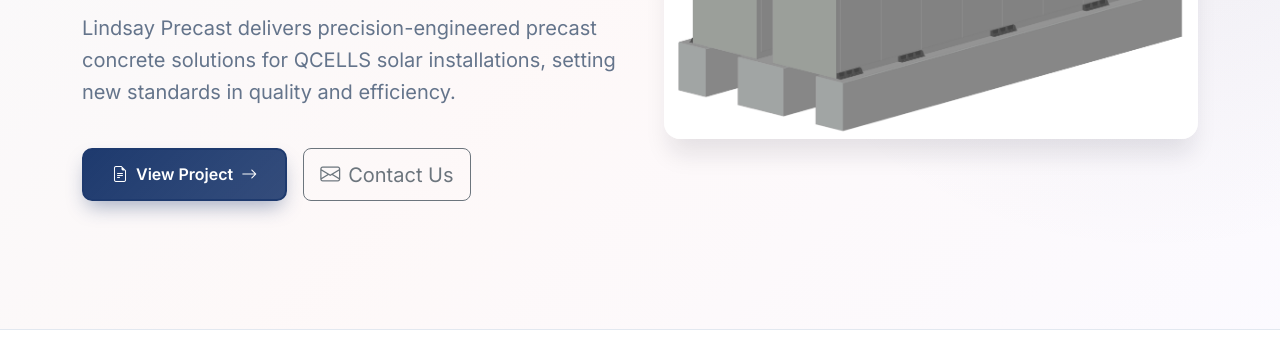
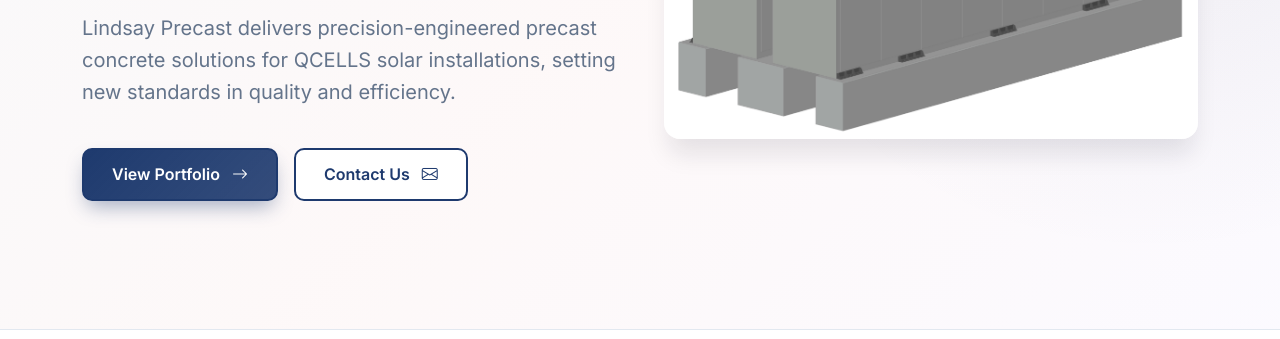
Before and after one commit to OnelioViera/bootstrap, a plain HTML site: page index.html in a window 1280 px wide. Shown: the part 461-800 px from the top of the page. Drawn offline with nearby package versions, Linux system fonts and the light colour scheme.

Commit message:
Add dynamic buttons support - add/remove buttons from CMS

```diff
--- a/content/hero.json
+++ b/content/hero.json
@@ -1,8 +1,20 @@
 {
   "badge": "Lindsay Precast - Industry Leader",
-  "title": "QCELLS Grade Beam Cowboy II Bess",
+  "title": "QCELLS Cowboy II BESS: Precision Grade Beams for Battery Energy Storage",
   "subtitle": "Lindsay Precast delivers precision-engineered precast concrete solutions for QCELLS solar installations, setting new standards in quality and efficiency.",
-  "primaryButton": "View Project",
-  "secondaryButton": "Learn More",
+  "buttons": [
+    {
+      "text": "View Portfolio",
+      "url": "#projects",
+      "style": "primary",
+      "icon": "bi-arrow-right"
+    },
+    {
+      "text": "Contact Us",
+      "url": "#contact",
+      "style": "secondary",
+      "icon": "bi-envelope"
+    }
+  ],
   "heroImage": "/images/2025-11-26_08-30-53.png"
 }
--- a/index.html
+++ b/index.html
@@ -38,14 +38,13 @@
                             Lindsay Precast delivers precision-engineered precast concrete solutions for QCELLS
                             solar installations, setting new standards in quality and efficiency.
                         </p>
-                        <div class="d-flex flex-wrap gap-3 animate-on-scroll delay-3">
-                            <button class="btn btn-primary-gradient btn-lg d-flex align-items-center gap-2">
-                                <i class="bi bi-file-earmark-text"></i>
-                                View Portfolio
-                            </button>
-                            <a href="#contact-form" class="btn btn-outline-secondary btn-lg d-flex align-items-center gap-2">
-                                <i class="bi bi-envelope"></i>
-                                Contact Us
+                        <div class="d-flex flex-wrap gap-3 animate-on-scroll delay-3 hero-buttons">
+                            <!-- Buttons loaded dynamically from CMS -->
+                            <a href="#projects" class="btn btn-primary-gradient btn-lg">
+                                View Portfolio <i class="bi bi-arrow-right ms-2"></i>
+                            </a>
+                            <a href="#contact" class="btn btn-secondary-outline btn-lg">
+                                Contact Us <i class="bi bi-envelope ms-2"></i>
                             </a>
                         </div>
                     </div>
--- a/js/content-loader.js
+++ b/js/content-loader.js
@@ -36,12 +36,10 @@ async function loadHeroContent() {
     // Update title
     const title = document.querySelector('.hero-section .heading-xl');
     if (title) {
-        // Split title for styling - first part normal, rest with gradient
-        const words = content.title.split(' ');
-        if (words.length > 2) {
-            const firstPart = words.slice(0, 2).join(' ');
-            const secondPart = words.slice(2).join(' ');
-            title.innerHTML = `${firstPart}:<br><span class="text-gradient">${secondPart}</span>`;
+        // Check if title contains a colon for splitting
+        if (content.title.includes(':')) {
+            const parts = content.title.split(':');
+            title.innerHTML = `${parts[0]}:<br><span class="text-gradient">${parts.slice(1).join(':').trim()}</span>`;
         } else {
             title.textContent = content.title;
         }
@@ -51,18 +49,39 @@ async function loadHeroContent() {
     const subtitle = document.querySelector('.hero-section .fs-5.text-muted-custom');
     if (subtitle) subtitle.textContent = content.subtitle;
 
-    // Update buttons
-    const primaryBtn = document.querySelector('.hero-section .btn-primary-gradient');
-    if (primaryBtn) {
-        const icon = primaryBtn.querySelector('i');
-        primaryBtn.innerHTML = content.primaryButton;
-        if (icon) primaryBtn.prepend(icon);
-        primaryBtn.innerHTML += ' <i class="bi bi-arrow-right"></i>';
-    }
+    // Update buttons dynamically
+    const buttonContainer = document.querySelector('.hero-section .hero-buttons');
+    if (buttonContainer && content.buttons && content.buttons.length > 0) {
+        buttonContainer.innerHTML = ''; // Clear existing buttons
 
-    const secondaryBtn = document.querySelector('.hero-section .btn-secondary-outline');
-    if (secondaryBtn) {
-        secondaryBtn.innerHTML = `<i class="bi bi-play-circle me-2"></i>${content.secondaryButton}`;
+        content.buttons.forEach(button => {
+            const btnElement = document.createElement('a');
+            btnElement.href = button.url || '#';
+
+            // Set button style class
+            switch (button.style) {
+                case 'primary':
+                    btnElement.className = 'btn btn-primary-gradient btn-lg';
+                    break;
+                case 'secondary':
+                    btnElement.className = 'btn btn-secondary-outline btn-lg';
+                    break;
+                case 'accent':
+                    btnElement.className = 'btn btn-accent-gradient btn-lg';
+                    break;
+                default:
+                    btnElement.className = 'btn btn-primary-gradient btn-lg';
+            }
+
+            // Add icon if specified
+            if (button.icon) {
+                btnElement.innerHTML = `${button.text} <i class="bi ${button.icon} ms-2"></i>`;
+            } else {
+                btnElement.textContent = button.text;
+            }
+
+            buttonContainer.appendChild(btnElement);
+        });
     }
 
     // Update hero image
```
Also changed, not shown: 1 other file.
